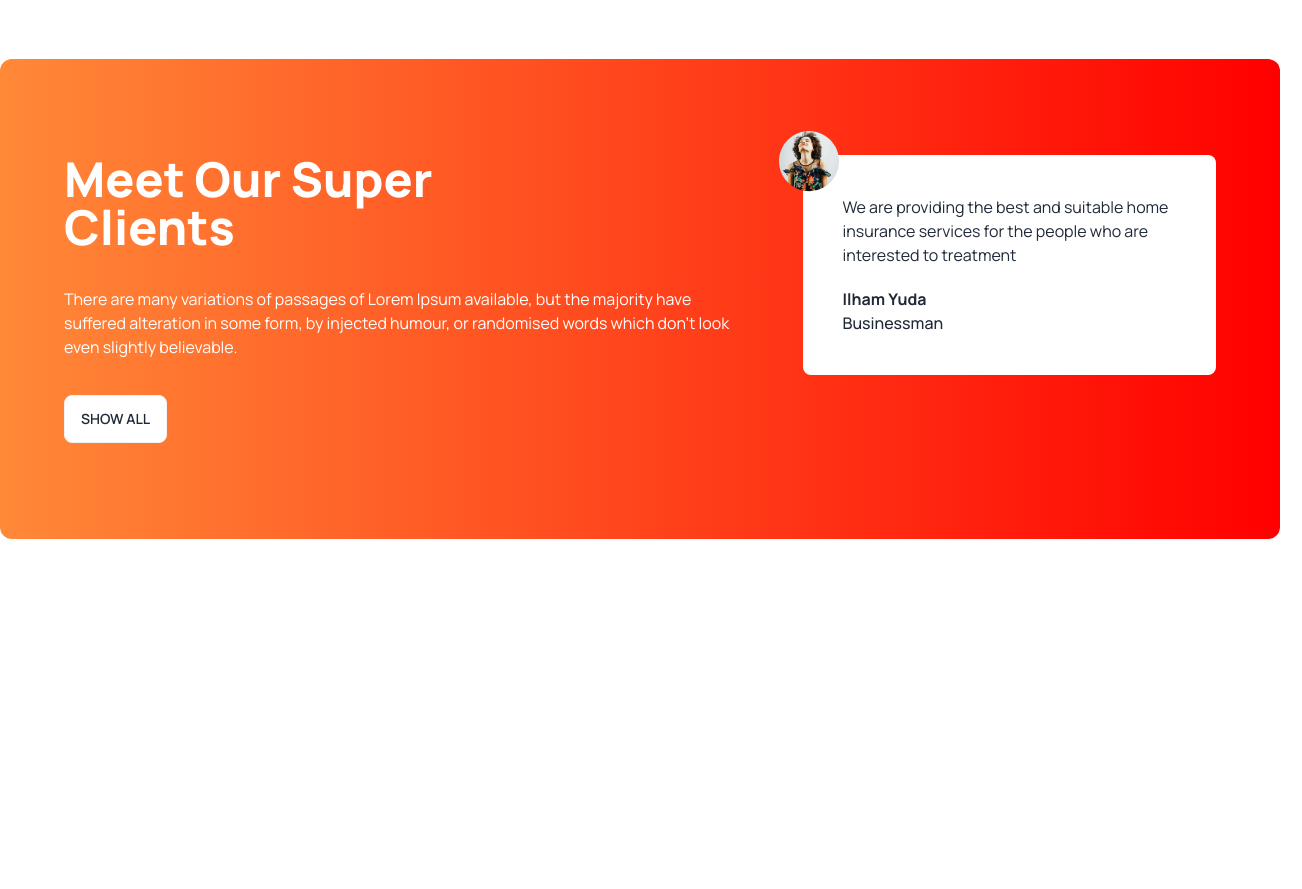
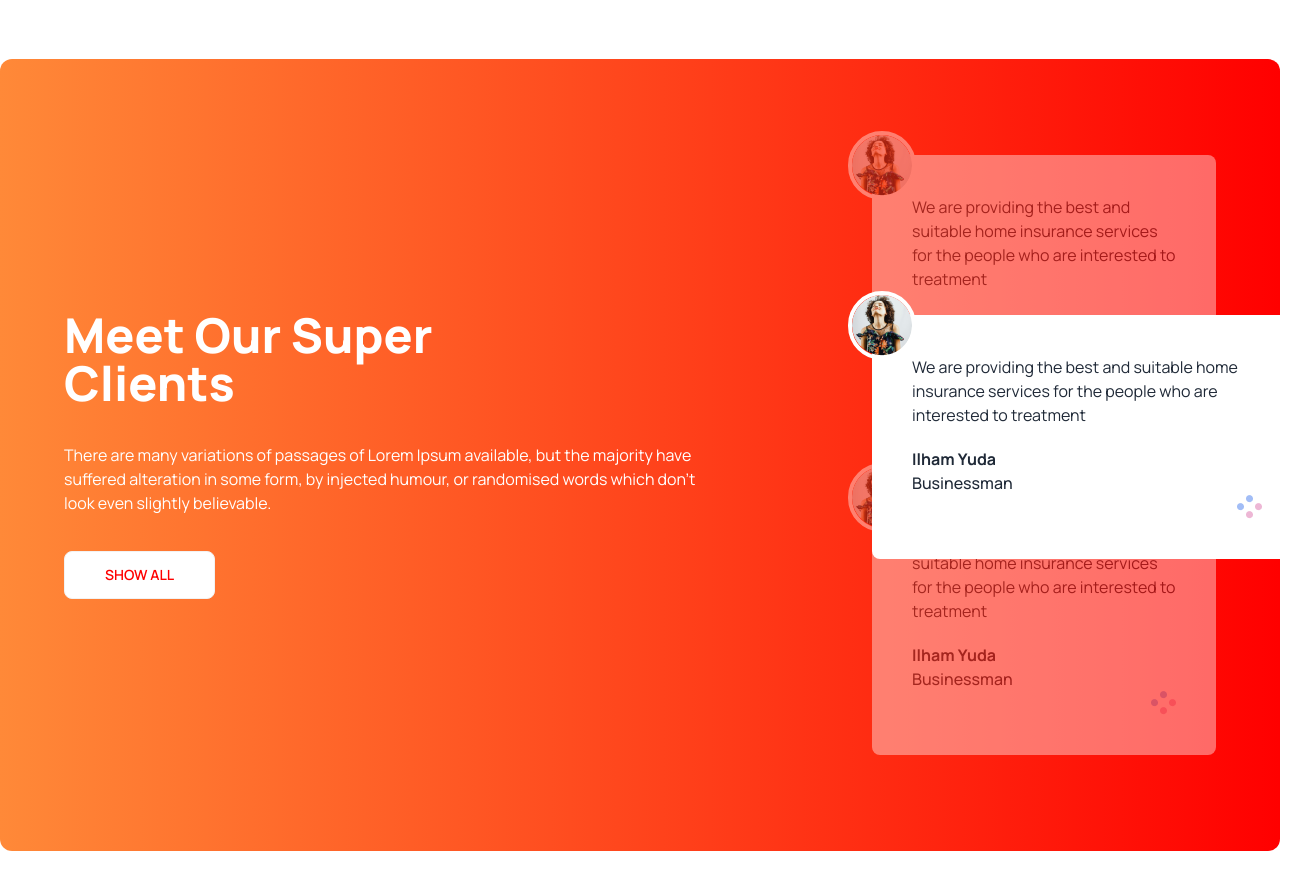
Before and after one commit to tanishaislam/daisyul-talwind-website, a plain HTML site: page index.html in a window 1280 px wide. Shown: the part 2260-3149 px from the top of the page, 1302 px wide, since content can reach past the window. Before the commit the page ends 2895 px from the top, so only its background shows below. Drawn offline with nearby package versions, Linux system fonts and the light colour scheme.

Commit message:
client section is finished

```diff
--- a/index.html
+++ b/index.html
@@ -135,18 +135,43 @@
 
          <!-- super client section is start -->
          <section class="my-24 flex flex-col lg:flex-row rounded-xl bg-gradient-to-r from-[#FF8938] to-[#F00] p-16 py-24 gap-14">
+           <div class="flex lg:pr-28 items-center">
             <div class="text-white space-y-9">
                 <h3 class="text-5xl font-extrabold">Meet Our Super <br> Clients</h3>
-                <p>There are many variations of passages of Lorem Ipsum available, but the majority have suffered alteration in some form, by injected humour, or randomised words which don't look even slightly believable. </p>
-                <button class="btn bg-white">Show All</button>
+                <p class="w-[640px]">There are many variations of passages of Lorem Ipsum available, but the majority have suffered alteration in some form, by injected humour, or randomised words which don't look even slightly believable. </p>
+                <button class="btn bg-white px-10 "><span class="text-[#F00]"> Show All</span></button>
             </div>
-            <div class="">
-                <!-- review -->
-                <div class="relative p-10 rounded-lg bg-white">
-                    <img class="absolute -left-6 -top-6" src="./images/client.png" alt="">
+           </div>
+            <div class="relative">
+                <!--first review -->
+                <div class="relative z-10 opacity-40 mb-16 p-10 rounded-lg bg-white">
+                    <img class="absolute -left-6 -top-6 border-4 rounded-full border-white" src="./images/client.png" alt="">
                     <p>We are providing the best and suitable home insurance services for the people who are interested to treatment</p>
                     <h4 class="font-bold mt-5">Ilham Yuda</h4>
                     <p class="font-medium">Businessman</p>
+                    <div class="flex justify-end">
+                        <img src="./images/circles.png" alt="">
+                    </div>
+                </div>
+                <!--main review -->
+                <div class="absolute z-20 top-40 lg:-left-34 p-10 lg:w-[430px] rounded-lg bg-white">
+                    <img class="absolute -left-6 -top-6 border-4 rounded-full border-white" src="./images/client.png" alt="">
+                    <p>We are providing the best and suitable home insurance services for the people who are interested to treatment</p>
+                    <h4 class="font-bold mt-5">Ilham Yuda</h4>
+                    <p class="font-medium">Businessman</p>
+                    <div class="flex justify-end">
+                        <img src="./images/circles.png" alt="">
+                    </div>
+                </div>
+                <!-- last review -->
+                <div class="relative z-10 opacity-40 p-10 rounded-lg bg-white">
+                    <img class="absolute -left-6 -top-6 border-4 rounded-full border-white" src="./images/client.png" alt="">
+                    <p>We are providing the best and suitable home insurance services for the people who are interested to treatment</p>
+                    <h4 class="font-bold mt-5">Ilham Yuda</h4>
+                    <p class="font-medium">Businessman</p>
+                    <div class="flex justify-end">
+                        <img src="./images/circles.png" alt="">
+                    </div>
                 </div>
             </div>
 
```
